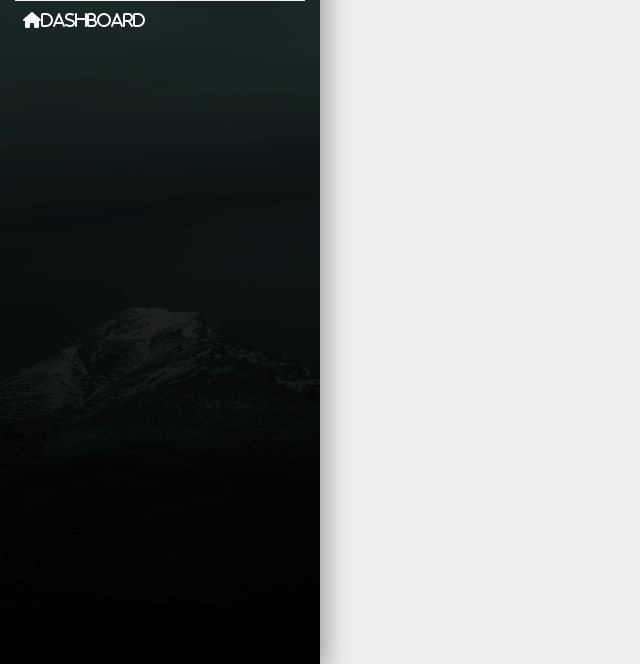
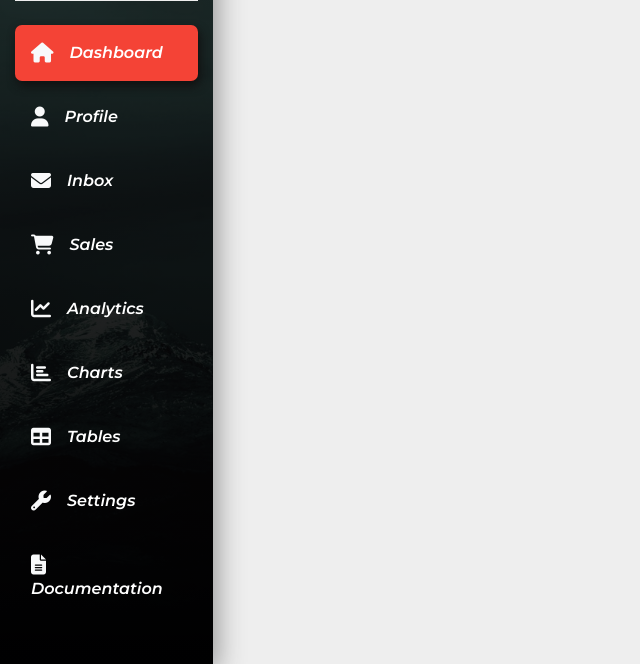
Before and after one commit to jefersoneiji/bootstrap-projects, a plain HTML site: page project2/index.html in a window 1280 px wide. Shown: the part 136-800 px from the top of the page, without its empty margins (0-640 px from the left). Drawn offline with nearby package versions, Linux system fonts and the light colour scheme.

Commit message:
sidebar implemented

```diff
--- a/project2/index.html
+++ b/project2/index.html
@@ -21,45 +21,46 @@
 </head>
 
 <body>
+
 <!-- navbar -->
 <nav class="navbar navbar-expand-md navbar-light">
-        <button class="navbar-toggler ml-auto mb-2 bg-light" type="button" data-toggle="collapse"
-            data-target="#myNavbar">
+    <button class="navbar-toggler ml-auto mb-2 bg-light" type="button" data-toggle="collapse" data-target="#myNavbar">
       <span class="navbar-toggler-icon"></span>
     </button>
     <div class="collapse navbar-collapse" id="myNavbar">
       <div class="container-fluid">
         <div class="row">
           <!-- sidebar -->
-                    <div class="col-lg-3 sidebar fixed-top">
-                        <a href="#"
-                            class="navbar-brand text-white d-block mx-auto text-center py-3 mb-4 bottom-border">xTech
-                            company</a>
+          <div class="col-xl-2 col-lg-3 col-md-4 sidebar fixed-top">
+            <a href="#" class="navbar-brand text-white d-block mx-auto text-center py-3 mb-4 bottom-border">SoftTech</a>
             <div class="bottom-border pb-3">
               <img src="images/admin.jpeg" width="50" class="rounded-circle mr-3">
-                            <a href="#" class="text-white">Yrvina Vladska</a>
+              <a href="#" class="text-white">Maria Barros</a>
             </div>
-                        <ul class="navbar-nav flex-column">
-                            <li class="nav-item">
-                                <a href="#" class="nav-link">
-                                    <i class="fas fa-home mr-3 text-light  ">Dashboard</i>
-                                </a>
-                            </li>
+            <ul class="navbar-nav flex-column mt-4">
+              <li class="nav-item"><a href="#" class="nav-link text-white p-3 mb-2 current"><i class="fas fa-home text-light fa-lg mr-3"></i>Dashboard</a></li>
+              <li class="nav-item"><a href="#" class="nav-link text-white p-3 mb-2 sidebar-link"><i class="fas fa-user text-light fa-lg mr-3"></i>Profile</a></li>
+              <li class="nav-item"><a href="#" class="nav-link text-white p-3 mb-2 sidebar-link"><i class="fas fa-envelope text-light fa-lg mr-3"></i>Inbox</a></li>
+              <li class="nav-item"><a href="#" class="nav-link text-white p-3 mb-2 sidebar-link"><i class="fas fa-shopping-cart text-light fa-lg mr-3"></i>Sales</a></li>
+              <li class="nav-item"><a href="#" class="nav-link text-white p-3 mb-2 sidebar-link"><i class="fas fa-chart-line text-light fa-lg mr-3"></i>Analytics</a></li>
+              <li class="nav-item"><a href="#" class="nav-link text-white p-3 mb-2 sidebar-link"><i class="fas fa-chart-bar text-light fa-lg mr-3"></i>Charts</a></li>
+              <li class="nav-item"><a href="#" class="nav-link text-white p-3 mb-2 sidebar-link"><i class="fas fa-table text-light fa-lg mr-3"></i>Tables</a></li>
+              <li class="nav-item"><a href="#" class="nav-link text-white p-3 mb-2 sidebar-link"><i class="fas fa-wrench text-light fa-lg mr-3"></i>Settings</a></li>
+              <li class="nav-item"><a href="#" class="nav-link text-white p-3 mb-2 sidebar-link"><i class="fas fa-file-alt text-light fa-lg mr-3"></i>Documentation</a></li>
             </ul>
           </div>
           <!-- end of sidebar -->
+
           <!-- top-nav -->
+          <div class="col-lg-9">
 
-                    <div class="col-lg-9">
-                        another random content
           </div>
           <!-- end of top-nav -->
         </div>
       </div>
     </div>
   </nav>
-    <!-- end navbar -->
-
+  <!-- end of navbar -->
 
 
     <!-- Optional JavaScript -->
--- a/project2/style.css
+++ b/project2/style.css
@@ -17,4 +17,25 @@ body {
 .bottom-border {
 	border-bottom: 1px groove #eeeeee;
 }
+
+.sidebar-link{
+	transition: all .4s;
+}
+
+.sidebar-link:hover{
+	background-color: #444;
+	border-radius: 5px;
+}
+.current{
+	background-color: #f44336;
+	border-radius:7px;
+	box-shadow: 2px 5px 10px #111;
+	transition: all .3s;
+}
+.current:hover{
+	background-color: #f66436;
+	border-radius: 7px;
+	box-shadow: 2px 5px 20px #111;
+	transform:translateY(-1px);
+}
 /* end of navbar */
```
Lines whose indentation alone changed are shown as unchanged.
